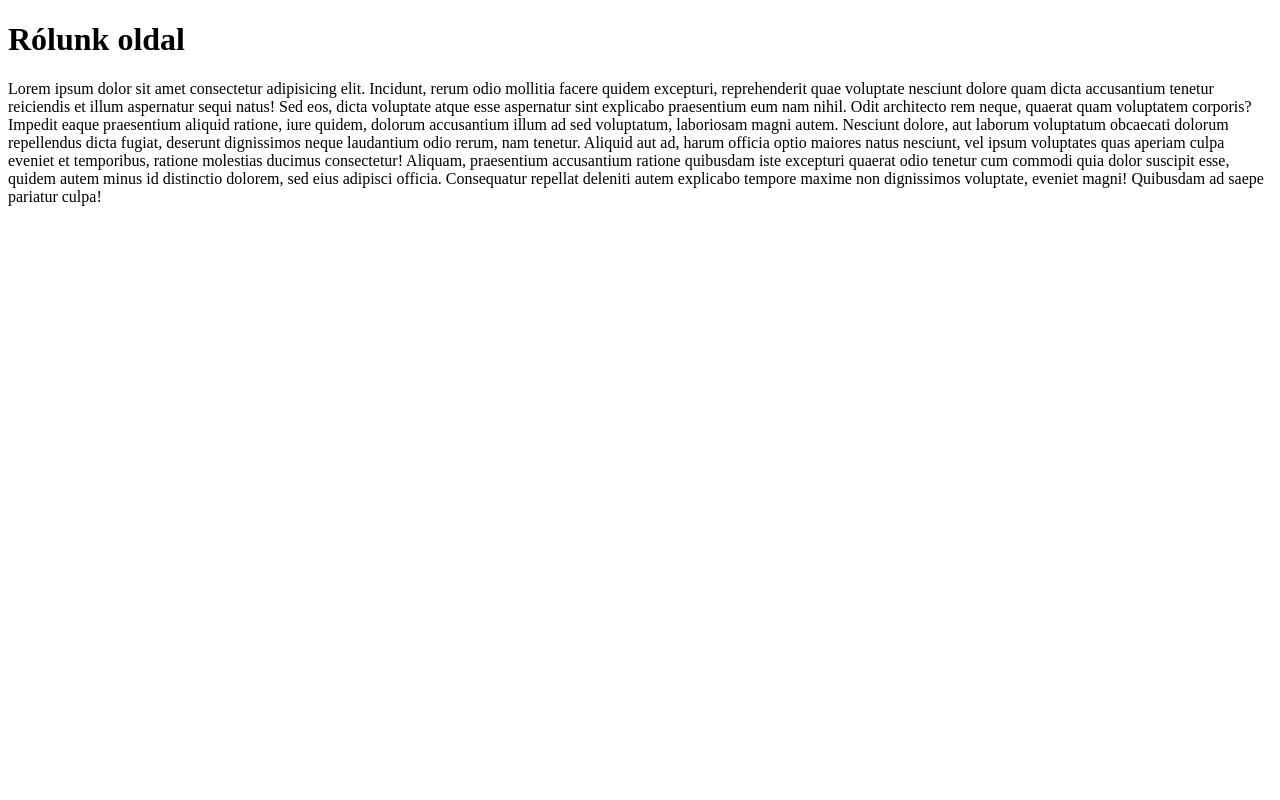
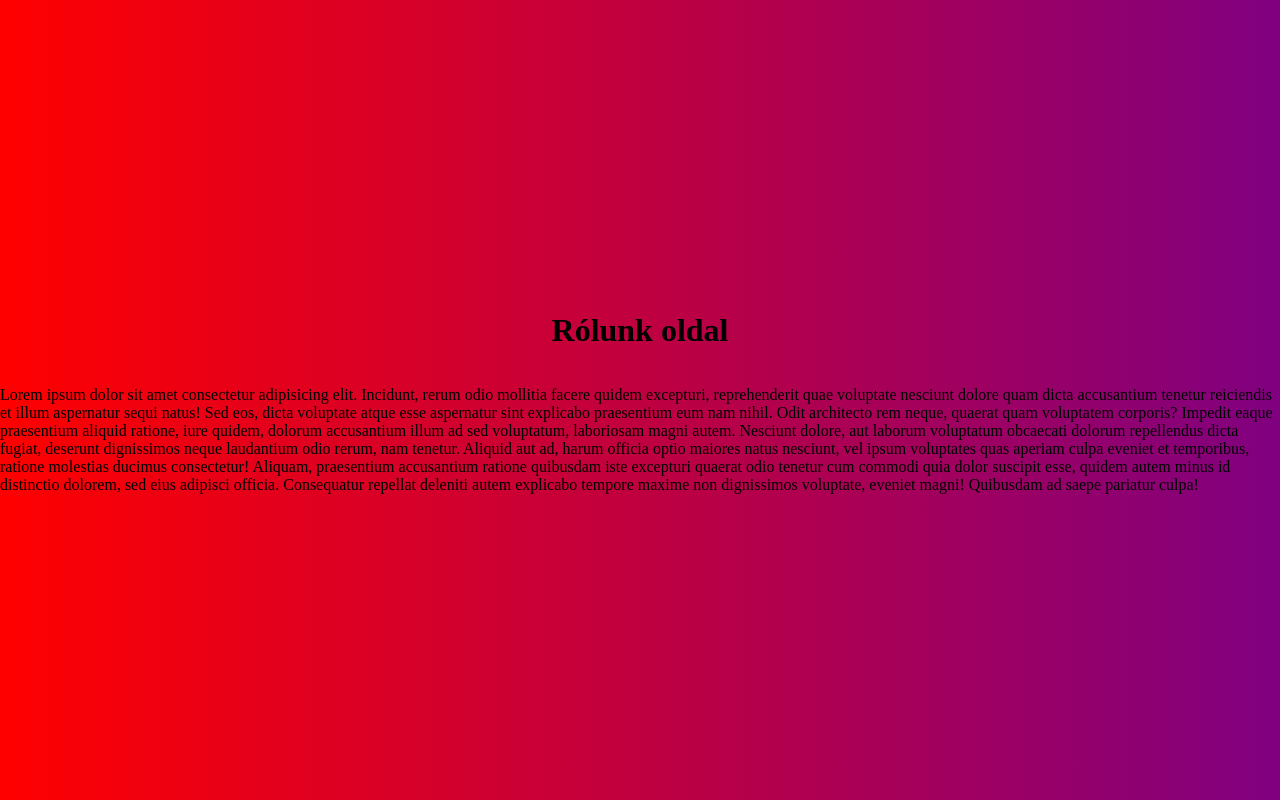
Before and after one commit to baksabea/Ez-egy-teszt, a plain HTML site: page rolunk.html in a window 1280 px wide. Drawn offline with Linux system fonts and the light colour scheme.

Commit message:
Oldalhoz tartozó kinézetbeli formázások hozzáadva és létrehozva.

```diff
--- a/rolunk.html
+++ b/rolunk.html
@@ -4,6 +4,7 @@
     <meta charset="UTF-8">
     <meta http-equiv="X-UA-Compatible" content="IE=edge">
     <meta name="viewport" content="width=h1, initial-scale=1.0">
+    <link rel="stylesheet" href="style.css">
     <title>Document</title>
 </head>
 <body>
--- /dev/null
+++ b/style.css
@@ -0,0 +1,11 @@
+body{
+    background: linear-gradient(to right, red, purple);
+padding: 0;
+margin: 0;
+height: 100vh;
+display: flex;
+flex-direction: column;
+justify-content: center;
+align-items: center;
+
+}
```
